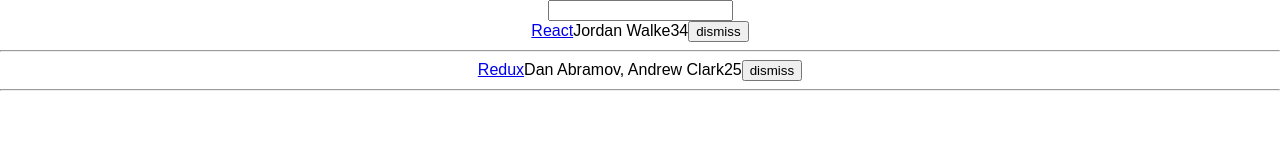
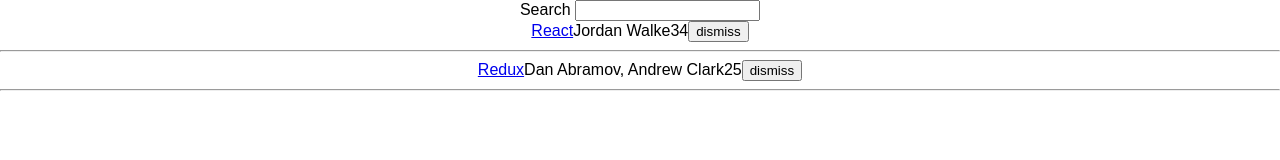
Before and after one commit to mau5atron/hackernews, a React (Create React App) app: page / in a window 1280 px wide. Shown: the top 160 px of the page. Built offline with nearby package versions, Linux system fonts and the light colour scheme.

Commit message:
passed on text value through children

```diff
--- a/src/App.js
+++ b/src/App.js
@@ -84,10 +84,10 @@
       <div className="App">
 
       	{/*this will be the search component*/}
-      {/*value is = to searchTerm, when the component is created below, value is = to value when called + references searchTerm*/}
-      	<Search value={searchTerm} onChange={this.onSearchChange}/>
-
-
+      	{/*value is = to searchTerm, when the component is created below, value is = to value when called + references searchTerm*/}
+      	<Search value={searchTerm} onChange={this.onSearchChange}>
+      	Search
+      	</Search>
 
 				{/*this will be the table component*/}
 				{/*pattern is = searchTerm, when the component is created below, pattern is = pattern when called + references searchTem*/}
@@ -98,19 +98,16 @@
   }
 }
 
-
-
 class Search extends Component {
 	render(){
-		const { value, onChange } = this.props;
+		const { value, onChange, children } = this.props;
 		return(
     	<form>
-    		<input type="text" value={value} onChange={this.onSearchChange}/>
+    		{children} <input type="text" value={value} onChange={this.onSearchChange}/>
     	</form>
 		);
 	}
 }
-
 
 class Table extends Component {
 	render(){
```
